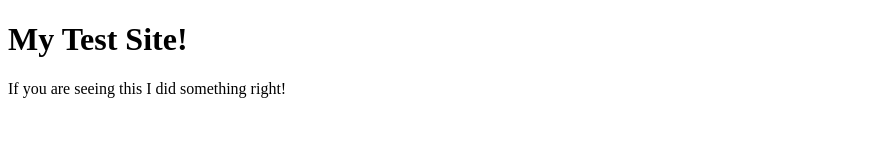
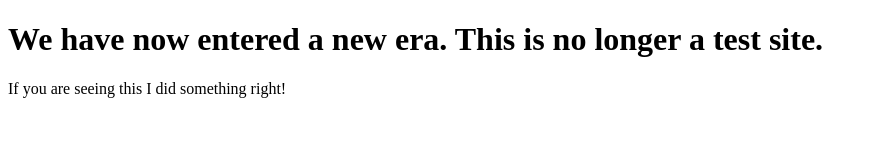
Before and after one commit to DaxBarber/A-Starry-Home, a plain HTML site: page index.html in a window 1280 px wide. Shown: the whole page, without its empty margins (0-877 px from the left). Drawn offline with Linux system fonts and the light colour scheme.

Commit message:
Create index.html

```diff
--- a/index.html
+++ b/index.html
@@ -4,7 +4,7 @@
 <title>My Test Site</title>
 </head>
 <body>
-<h1>My Test Site!</h1>
+<h1>We have now entered a new era. This is no longer a test site.</h1>
 <p>If you are seeing this I did something right!</p>
 </body>
 </html>
```
